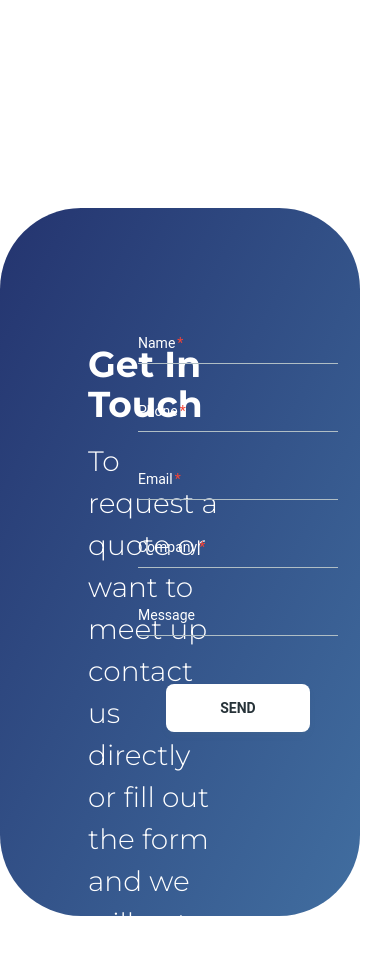
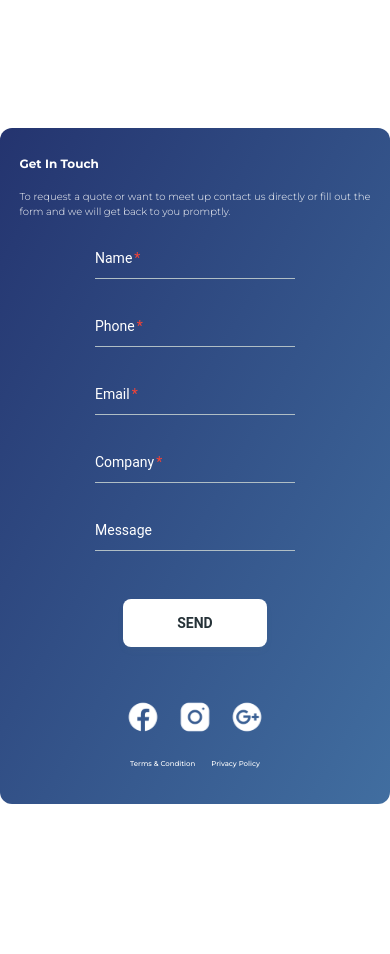
Before and after one commit to Omkarc284/n2l-try, a React (Vite) app: page / in a window 390 px wide. Shown: the part 2800-3754 px from the top of the page. After the commit the page ends 3688 px from the top, so only its background shows below. Built offline with nearby package versions, Linux system fonts and the light colour scheme.

Commit message:
Responsive design complete

```diff
--- a/src/App.jsx
+++ b/src/App.jsx
@@ -10,13 +10,13 @@ import Contact from './components/Contact'
 function App() {
 
   return (
-    <>
+    <div className='overflow-x-hidden'>
       <Navbar />
       <Home />
       <About />
       <About2 />
       <Contact />
-    </>
+    </div>
   )
 }
 
--- a/src/components/About2.jsx
+++ b/src/components/About2.jsx
@@ -12,7 +12,7 @@ const About2 = () => {
 
             <motion.div
                 variants={slideIn("left", "tween", 0.2, 1)}
-                className='flex md:p-6 justify-center md:items-start w-1/2 flex-col'
+                className='flex md:p-6 justify-center items-center md:items-start w-1/2 flex-col'
             >
                 <h2 className='text-[#23346F] font-montserrat text-center md:text-justify font-bold text-[9px] sm:text-[18px] lg:text-[24px] 2xl:text-[30px] md:mb-12'>Why Choose Nex2Link?</h2>
                 <p className='text-black font-montserrat text-center md:text-justify font-light text-[7px] sm:text-[12px] lg:text-[18px] 2xl:text-2xl py-6'>At Nex2Link, we understand that choosing a digital solutions partner is a critical decision for the success of your business.</p>
--- a/src/components/Contact.jsx
+++ b/src/components/Contact.jsx
@@ -57,23 +57,23 @@ const Contact = forwardRef((props, ref) => {
     }
 
   return (
-    <div ref={ref} className={`w-[360px] md:w-[640px] lg:w-[1280px] h-screen flex items-center justify-center `}>
-        <div className="w-full h-[84%] flex justify-between items-start px-16 py-28 rounded-[81px] max-w-8xl bg-gradient-to-br from-[#24346F] to-[#416EA0] mx-auto mt-48">
-            <div className='flex p-6 justify-start items-start w-1/2 flex-col'>
-                <h2 className='text-white font-montserrat font-bold text-4xl'>Get In Touch</h2>
-                <p className='text-white font-montserrat font-light text-[28px] py-4'>To request a quote or want to meet up contact us directly or fill out the form and we will get back to you promptly.</p>
-                <div className="flex items-start">
-                    <a href="https://facebook.com"> <img src={fb} alt="Facebook" className='pr-4'/></a>
-                    <a href="https://instagram.com"><img src={insta} alt="Instagram" className='pr-4'/></a>
-                    <a href="https://google.com"><img src={gplus} alt="Google Plus" className='pr-4'/></a>
+    <div ref={ref} className={`w-full h-screen flex items-center`}>
+        <div className="w-full h-[80%] md:h-[75%] flex flex-col justify-center md:flex-row md:justify-between items-center rounded-xl md:max-w-[640px] lg:max-w-[1280px] md:rounded-[81px] bg-gradient-to-br from-[#24346F] to-[#416EA0] mx-auto md:mt-48">
+            <div className='flex  md:p-8 justify-start items-start w-[90%] md:w-1/2 flex-col'>
+                <h2 className='text-white text-center font-montserrat font-bold text-[12px] sm:text-[18px] lg:text-[24px]'>Get In Touch</h2>
+                <p className='text-white text-justify font-montserrat font-light text-[10px] sm:text-[12px] lg:text-[18px] py-4'>To request a quote or want to meet up contact us directly or fill out the form and we will get back to you promptly.</p>
+                <div className="hidden md:flex items-center md:items-start">
+                    <a href="https://facebook.com"> <img src={fb} alt="Facebook" className='w-[50%] md:w-[75%] lg:w-full pr-1 md:pr-3 lg:pr-4'/></a>
+                    <a href="https://instagram.com"><img src={insta} alt="Instagram" className='w-[50%] md:w-[75%] lg:w-full pr-1 md:pr-3 lg:pr-4'/></a>
+                    <a href="https://google.com"><img src={gplus} alt="Google Plus" className='w-[50%] md:w-[75%] lg:w-full pr-1 md:pr-3 lg:pr-4'/></a>
 
                 </div>
-                <div className="flex justify-end items-end text-white font-montserrat font-medium mt-8">
-                    <button className='pr-6' onClick={handleTerms}>Terms & Condition</button>
-                    <button className='pr-6' onClick={handlePrivacy}>Privacy Policy</button>
+                <div className=" hidden md:flex justify-end items-end text-white font-montserrat font-medium mt-8">
+                    <button className='text-[7px] sm:text-[12px] lg:text-[18px] pr-2 md:pr-4 lg:pr-6' onClick={handleTerms}>Terms & Condition</button>
+                    <button className='text-[7px] sm:text-[12px] lg:text-[18px] pr-2 md:pr-4 lg:pr-6' onClick={handlePrivacy}>Privacy Policy</button>
                 </div>
             </div>
-            <div className="flex justify-center items-center w-1/2">
+            <div className="flex justify-center items-center mb-9 md:mb-0 md:w-1/2">
                 <form action="" onSubmit={handleSubmit} className='flex lg:w-96 flex-col gap-6 items-center'>
                     <Input variant="standard" color='white' label='Name' placeholder='Your Name' value={name} required  onChange={(e)=>{setName(e.target.value)}}/>
                     <Input variant="standard" color='white' inputMode='tel' label='Phone' value={phone} placeholder='Enter 10 digit mobile number' required pattern='[0-9]{10}'  onChange={(e)=>{setPhone(e.target.value)}}/>
@@ -87,6 +87,16 @@ const Contact = forwardRef((props, ref) => {
 
             </div>
 
+            <div className="md:hidden flex justify-center items-center md:items-start w-[60%] p-2">
+                <a className='items-center justify-center p-2' href="https://facebook.com"> <img src={fb} style={{ height: 36, width: 36 }} alt="Facebook" /></a>
+                <a className='items-center justify-center p-2' href="https://instagram.com"><img src={insta} style={{ height: 36, width: 36 }} alt="Instagram" /></a>
+                <a className='items-center justify-center p-2' href="https://google.com"><img src={gplus} style={{ height: 36, width: 36 }} alt="Google Plus" /></a>
+
+            </div>
+            <div className="flex float-left justify-between items-center text-white font-montserrat font-medium  md:hidden">
+                <button className='text-[7px] p-2' onClick={handleTerms}>Terms & Condition</button>
+                <button className='text-[7px] p-2' onClick={handlePrivacy}>Privacy Policy</button>
+            </div>
         </div>
         <Dialog open={termsmodal} size={"sm"} handler={handleTerms}>
             <DialogHeader>
```
